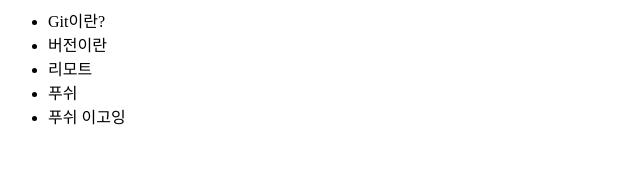
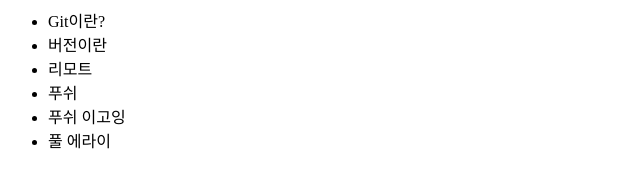
Before and after one commit to AhnSinYong/sourcetree, a plain HTML site: page index.html in a window 1280 px wide. Shown: the full height of the page, 0-640 px from the left. Drawn offline with Linux system fonts and the light colour scheme.

Commit message:
추가 풀 에라이

```diff
--- a/index.html
+++ b/index.html
@@ -13,5 +13,6 @@
 		<li>리모트</li>
 		<li>푸쉬</li>
 		<li>푸쉬 이고잉</li>
+		<li>풀 에라이</li>
 	</ul>
 </html>
```
